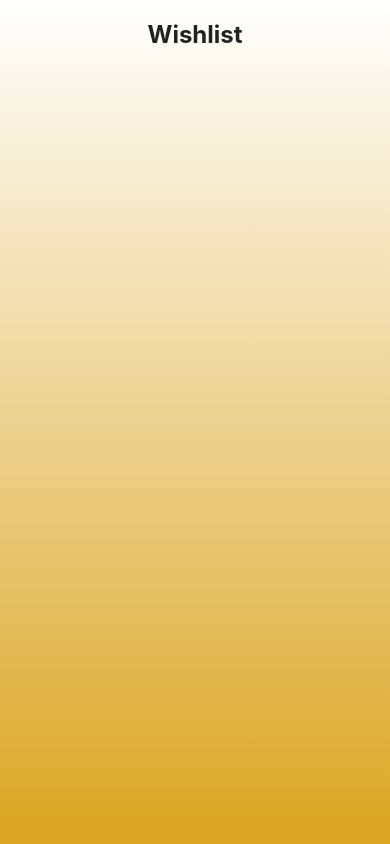
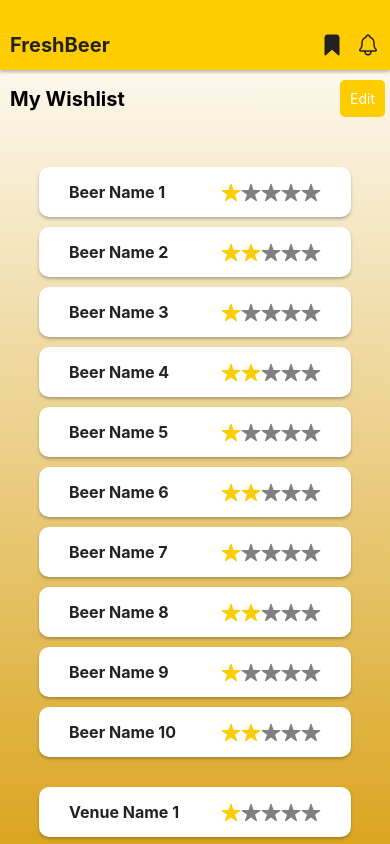
Before and after one commit to btyq/FreshBeerNearMe, a React Native app: screen /Wishlist in a window 390 px wide. Built offline with nearby package versions, Linux system fonts and the light colour scheme.

Commit message:
Upload My Wishlist

```diff
--- a/frontend/screens/Wishlist.js
+++ b/frontend/screens/Wishlist.js
@@ -1,49 +1,225 @@
-import React, { useEffect, useState } from 'react';
-import { View, Text, ScrollView, StyleSheet, TouchableOpacity, TextInput } from 'react-native';
-import { SafeAreaView } from 'react-native-safe-area-context';
+import React from 'react';
+import { View, Text, StyleSheet, ScrollView, TouchableOpacity } from 'react-native';
 import { LinearGradient } from 'expo-linear-gradient';
-import { Ionicons, Octicons } from '@expo/vector-icons';
-import CheckBox from 'expo-checkbox';
+import { Ionicons } from '@expo/vector-icons';
 import COLORS from '../constants/colors';
-//import { useNavigation } from '@react-navigation/native';
 
-const Button = (props) => {
-  const filledBgColor = props.color || COLORS.primary;
-  const outlinedColor = COLORS.white;
-  const bgColor = props.filled ? filledBgColor : outlinedColor;
-  const textColor = props.filled ? COLORS.black : COLORS.white;
-
+const Header = () => {
   return (
-    <TouchableOpacity
-      style={{
-        ...styles.button,
-        ...{ backgroundColor: bgColor },
-        ...props.style}}
-      onPress={props.onPress}>
-      <Text style={{ fontSize: 15, color: textColor }}>{props.title}</Text>
-    </TouchableOpacity>
+    <View style={styles.header}>
+      <Text style={styles.headerText}>FreshBeer</Text>
+      <View style={styles.iconContainer}>
+        <Ionicons name="bookmark" size={24} color={COLORS.black} style={styles.icon} />
+        <Ionicons name="notifications-outline" size={24} color={COLORS.black} style={styles.icon} />
+      </View>
+    </View>
   );
 };
 
-const Wishlist = () => {
+const MyWishlist = () => {
+  const beerData = [
+    { beerName: 'Beer Name 1', rating: 3 },
+    { beerName: 'Beer Name 2', rating: 4 },
+    { beerName: 'Beer Name 3', rating: 3 },
+    { beerName: 'Beer Name 4', rating: 4 },
+    { beerName: 'Beer Name 5', rating: 3 },
+    { beerName: 'Beer Name 6', rating: 4 },
+    { beerName: 'Beer Name 7', rating: 3 },
+    { beerName: 'Beer Name 8', rating: 4 },
+    { beerName: 'Beer Name 9', rating: 3 },
+    { beerName: 'Beer Name 10', rating: 4 },
+  ];
+
+  const venueData = [
+    { venueName: 'Venue Name 1', rating: 3 },
+    { venueName: 'Venue Name 2', rating: 4 },
+    { venueName: 'Venue Name 3', rating: 3 },
+    { venueName: 'Venue Name 4', rating: 4 },
+    { venueName: 'Venue Name 5', rating: 3 },
+    { venueName: 'Venue Name 6', rating: 4 },
+    { venueName: 'Venue Name 7', rating: 3 },
+    { venueName: 'Venue Name 8', rating: 4 },
+    { venueName: 'Venue Name 9', rating: 3 },
+    { venueName: 'Venue Name 10', rating: 4 },
+  ];
 
   return (
-    <LinearGradient style={{ flex: 1 }} colors={[COLORS.white, COLORS.yellow]}>
-
-      <SafeAreaView style={{ flex: 1 }}>
-        <ScrollView>
-          <View style={{ justifyContent: 'center', alignItems: 'center', marginTop: 20 }}>
-            <Text style={{ fontSize: 24, fontWeight: 'bold', color: COLORS.black }}>Wishlist</Text>
-          </View>
-
-          <View>
-          </View>
-        </ScrollView>
-      </SafeAreaView>
+    <LinearGradient style={styles.container} colors={[COLORS.white, COLORS.yellow]}>
+      <Header />
+      <View style={styles.wishlistContainer}>
+        <Text style={styles.wishlistText}>My Wishlist</Text>
+        <TouchableOpacity style={styles.editButton}>
+          <Text style={styles.editButtonText}>Edit</Text>
+        </TouchableOpacity>
+      </View>
+      <ScrollView>
+        <View style={styles.wishlistContainer}>
+        </View>
+        <View style={styles.containerSection}>
+          {beerData.map((item, index) => (
+            <View key={index} style={styles.containerItem}>
+              <View style={styles.leftContainer}>
+                <Text style={styles.beerName}>{item.beerName}</Text>
+              </View>
+              <View style={styles.rightContainer}>
+                <Ionicons
+                  name="star"
+                  size={20}
+                  color={item.rating >= 3 ? COLORS.foam : COLORS.grey}
+                />
+                <Ionicons
+                  name="star"
+                  size={20}
+                  color={item.rating >= 4 ? COLORS.foam : COLORS.grey}
+                />
+                <Ionicons
+                  name="star"
+                  size={20}
+                  color={item.rating >= 5 ? COLORS.foam : COLORS.grey}
+                />
+                <Ionicons
+                  name="star"
+                  size={20}
+                  color={item.rating >= 6 ? COLORS.foam : COLORS.grey}
+                />
+                <Ionicons
+                  name="star"
+                  size={20}
+                  color={item.rating >= 7 ? COLORS.foam : COLORS.grey}
+                />
+              </View>
+            </View>
+          ))}
+        </View>
+        <View style={styles.containerSection}>
+          {venueData.map((item, index) => (
+            <View key={index} style={styles.containerItem}>
+              <View style={styles.leftContainer}>
+                <Text style={styles.venueName}>{item.venueName}</Text>
+              </View>
+              <View style={styles.rightContainer}>
+                <Ionicons
+                  name="star"
+                  size={20}
+                  color={item.rating >= 3 ? COLORS.foam : COLORS.grey}
+                />
+                <Ionicons
+                  name="star"
+                  size={20}
+                  color={item.rating >= 4 ? COLORS.foam : COLORS.grey}
+                />
+                <Ionicons
+                  name="star"
+                  size={20}
+                  color={item.rating >= 5 ? COLORS.foam : COLORS.grey}
+                />
+                <Ionicons
+                  name="star"
+                  size={20}
+                  color={item.rating >= 6 ? COLORS.foam : COLORS.grey}
+                />
+                <Ionicons
+                  name="star"
+                  size={20}
+                  color={item.rating >= 7 ? COLORS.foam : COLORS.grey}
+                />
+              </View>
+            </View>
+          ))}
+        </View>
+      </ScrollView>
     </LinearGradient>
   );
 };
 
 
+const styles = StyleSheet.create({
+  container: {
+    flex: 1,
+  },
+  header: {
+    flexDirection: 'row',
+    justifyContent: 'space-between',
+    alignItems: 'center',
+    padding: 10,
+    paddingTop: 30, // reduce paddingTop to bring the header closer to the top
+    backgroundColor: COLORS.foam,
+    height: 70,
+    shadowColor: COLORS.black,
+    shadowOffset: { width: 0, height: 2 },
+    shadowOpacity: 0.3,
+    shadowRadius: 3,
+    elevation: 5,
+  },
+  headerText: {
+    fontSize: 20,
+    color: COLORS.black,
+    fontWeight: 'bold',
+  },
+  iconContainer: {
+    flexDirection: 'row',
+  },
+  icon: {
+    marginLeft: 12,
+  },
+  wishlistContainer: {
+    flexDirection: 'row',
+    justifyContent: 'space-between',
+    alignItems: 'center',
+    padding: 10,
+    paddingRight: 5, // reduce paddingRight to bring items closer together
+  },
+  wishlistText: {
+    fontSize: 20,
+    fontWeight: 'bold',
+  },
+  editButton: {
+    backgroundColor: COLORS.foam,
+    padding: 10,
+    borderRadius: 5,
+  },
+  editButtonText: {
+    color: 'white',
+  },
+  containerSection: {
+    marginTop: 20,
+  },
+  containerItem: {
+    flexDirection: 'row',
+    alignItems: 'center',
+    paddingHorizontal: 20,
+    marginBottom: 10,
+    backgroundColor: COLORS.white,
+    height: 50,
+    borderRadius: 10,
+    shadowColor: COLORS.black,
+    shadowOffset: { width: 0, height: 2 },
+    shadowOpacity: 0.3,
+    shadowRadius: 3,
+    elevation: 5,
+    width: '80%',
+    alignSelf: 'center',
+  },
+  leftContainer: {
+    flex: 1,
+    justifyContent: 'center',
+    paddingLeft: 10,
+  },
+  beerName: {
+    fontSize: 16,
+    fontWeight: 'bold',
+    color: COLORS.black,
+  },
+  rightContainer: {
+    flexDirection: 'row',
+    alignItems: 'center',
+    marginRight: 10,
+  },
+  venueName: {
+    fontSize: 16,
+    fontWeight: 'bold',
+    color: COLORS.black,
+  },
+});
 
-export default Wishlist;
+export default MyWishlist;
```
